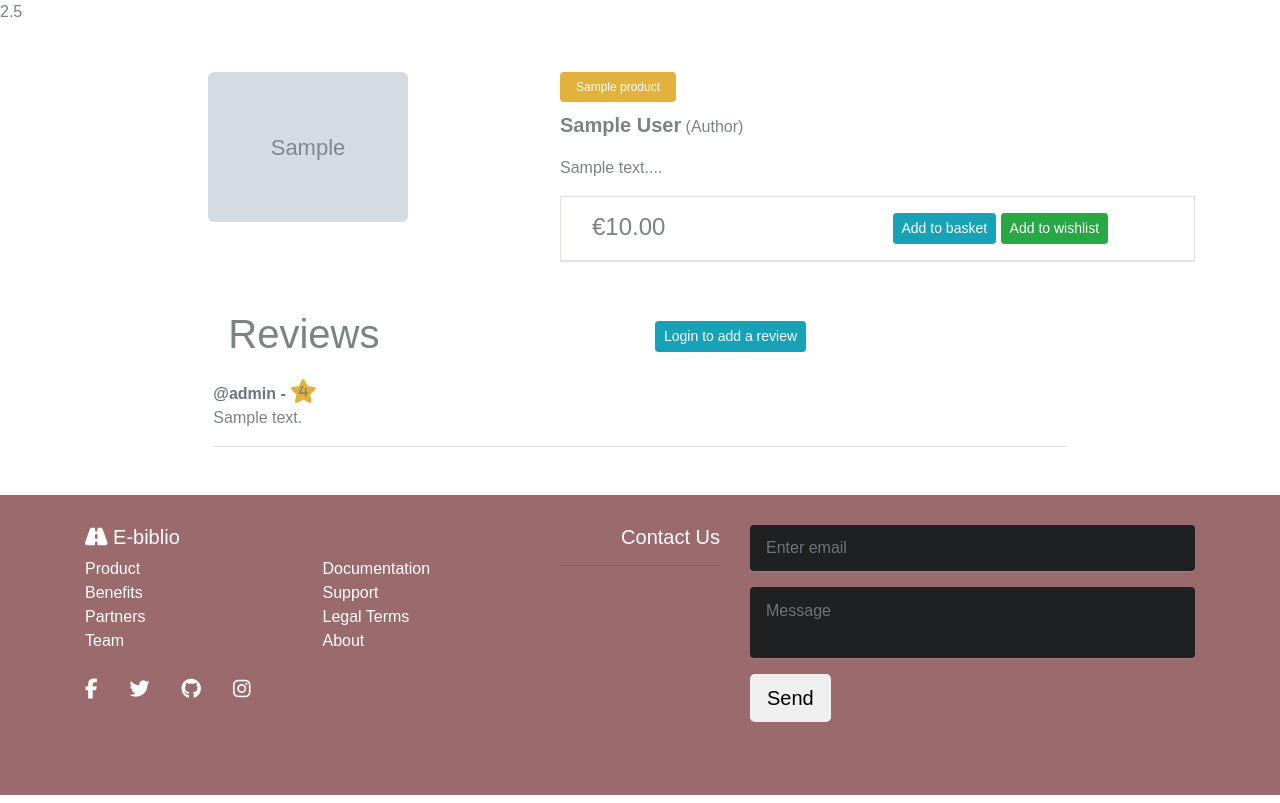
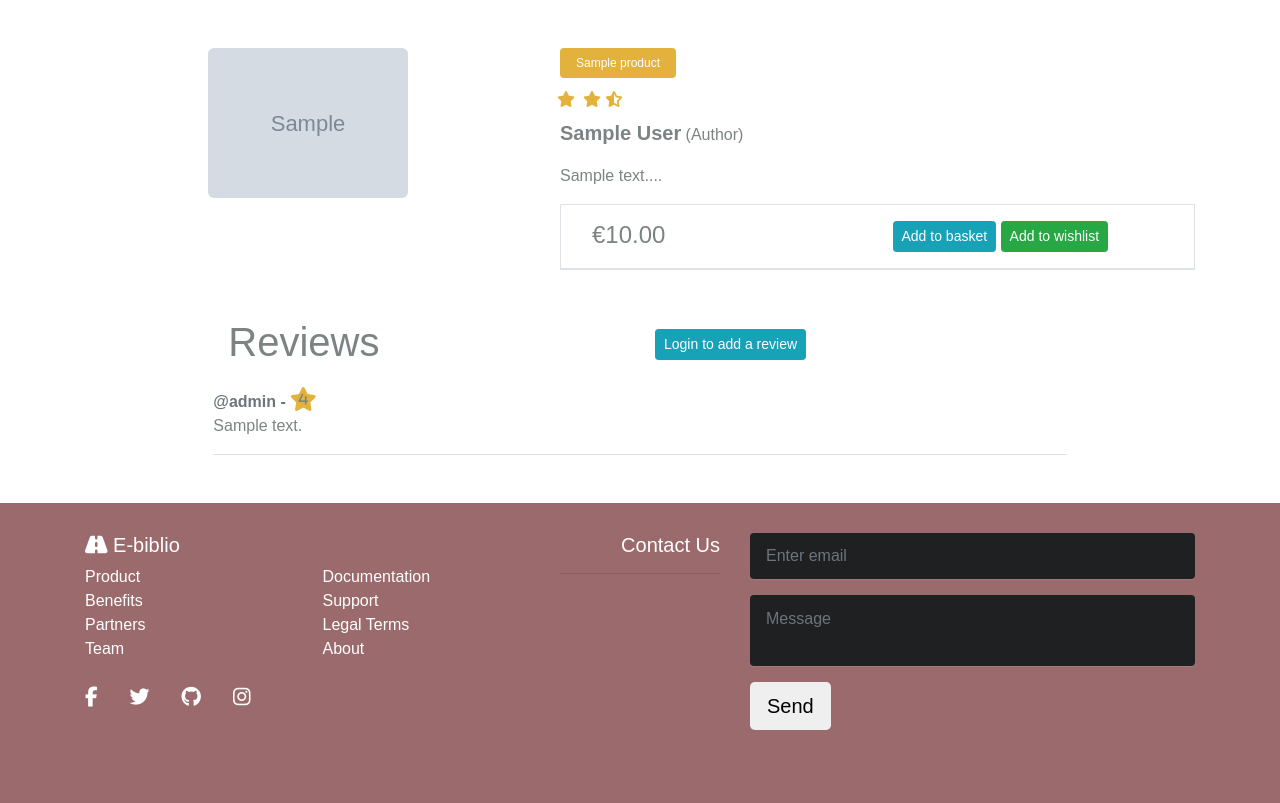
Before and after one commit to xiaoniuniu89/ebibliop5, a Django app: a page that uses store/templates/store/detail.html in a window 1280 px wide. Shown: the part 56-859 px from the top of the page. Run offline with Django 3.2, Linux system fonts and the light colour scheme; data comes from the database, SQL or seed files in the repository; tables that the repository leaves empty hold one stand-in row (values such as "Sample post"); grey boxes marked "Sample" are stand-in pictures; some libraries are stand-ins or nearby versions.

Commit message:
add book review rating to detail page, counts total average reviews, at the moment it is not synamic and will only update on page refresh

```diff
--- a/store/models.py
+++ b/store/models.py
@@ -80,9 +80,9 @@ class Product(models.Model):
     def get_rating(self):
         """ get average rating of a product """
         try:
-            return (self.rating_score / self.rating_count)
+            return (divmod(self.rating_score, self.rating_count))
         except ZeroDivisionError:
-            return 0
+            return None
 
 
 class Review(models.Model):
--- a/store/static/store/css/reviews.css
+++ b/store/static/store/css/reviews.css
@@ -2,7 +2,7 @@
     margin-top: .2em!important;
 }
 
-.fa-star {
+.fa-star, .fa-star-half-alt {
     color: var(--orange);
     font-size: 1.5rem;
     position: relative;
@@ -31,3 +31,8 @@
 .edit-delete-comment i:hover {
     color: var(--orange);
 }
+
+
+.book-rating-wrapper .fa-star, .fa-star-half-alt {
+    font-size: 1rem !important;
+}
--- a/store/static/store/css/store_main.css
+++ b/store/static/store/css/store_main.css
@@ -238,6 +238,7 @@ a:hover {
   opacity: 1;
 }
 
+
 @-webkit-keyframes opacity {
     0% {
         opacity: 0;
--- a/store/templates/store/detail.html
+++ b/store/templates/store/detail.html
@@ -5,7 +5,9 @@
 {% endblock %}
 
 {% block content %}
-{{product.get_rating}}
+
+
+
 <div class="container">
     <main class="pt-5">
         <div class="row g-3">
@@ -17,6 +19,18 @@
             {% if user.is_staff%}
             <a class="btn btn-info mx-5 badge px-sm-4 py-2 font-weight-light" href="{% url 'admin:store_product_change' product.id%}">Edit Book</a>
             {% endif %}
+            <div class="book-rating-wrapper row p-2">
+                {% for star in full_star %}
+                    <i class="fas fa-star mx-1"></i>
+                {% endfor %}
+                {% if half_star %}
+                    <i class="fas fa-star-half-alt"></i>
+                {% endif %}
+
+
+            </div>
+            <div></div>
+
 
 
                 <p><span class="lead font-weight-bold">{{ product.author }}</span> (Author)</p>
--- a/store/views.py
+++ b/store/views.py
@@ -12,6 +12,15 @@ def landing(request):
 def product_detail(request, slug):
     """ render product detail page """
     product = get_object_or_404(Product, slug=slug, in_stock=True)
+    if product.get_rating():
+        rating = product.get_rating()
+        full_star, half_star = rating
+        full_star = [x for x in range(full_star)]
+
+    else:
+        full_star = None
+        half_star = None
+
     try:
         reviews = Review.objects.filter(
             product=product).exclude(user=request.user)
@@ -27,7 +36,7 @@ def product_detail(request, slug):
     return render(
         request,
         'store/detail.html',
-        {'product': product, 'reviews': reviews, 'user_review': user_review})
+        {'product': product, 'reviews': reviews, 'user_review': user_review, 'full_star': full_star, 'half_star': half_star})
 
 def handle_review(request):
     """ Ajax call to handle creating and updating a review """
```
